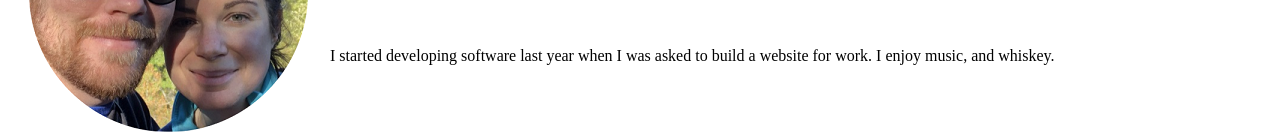
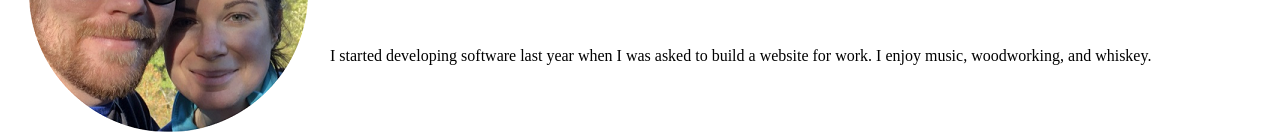
Before and after one commit to jschilb/resume, a plain HTML site: page index.html in a window 1280 px wide. Shown: the part 176-313 px from the top of the page. Drawn offline with Linux system fonts and the light colour scheme.

Commit message:
Update index.html

```diff
--- a/index.html
+++ b/index.html
@@ -19,7 +19,7 @@
           </em>
         </p>
         <br />
-        <p> I started developing software last year when I was asked to build a website for work. I enjoy music, and whiskey. </p>
+        <p> I started developing software last year when I was asked to build a website for work. I enjoy music, woodworking, and whiskey. </p>
       </td>
     </tr>
   </table>
```
